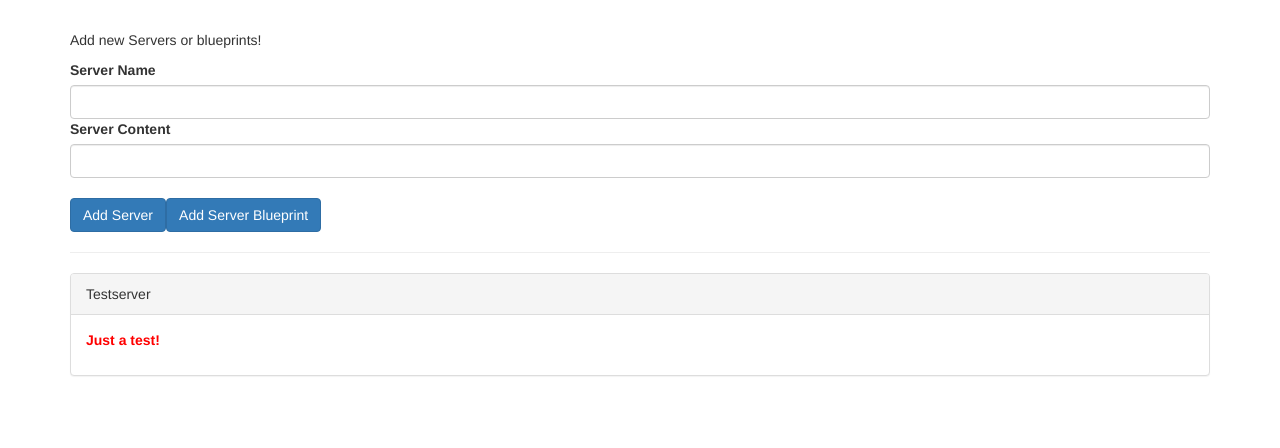
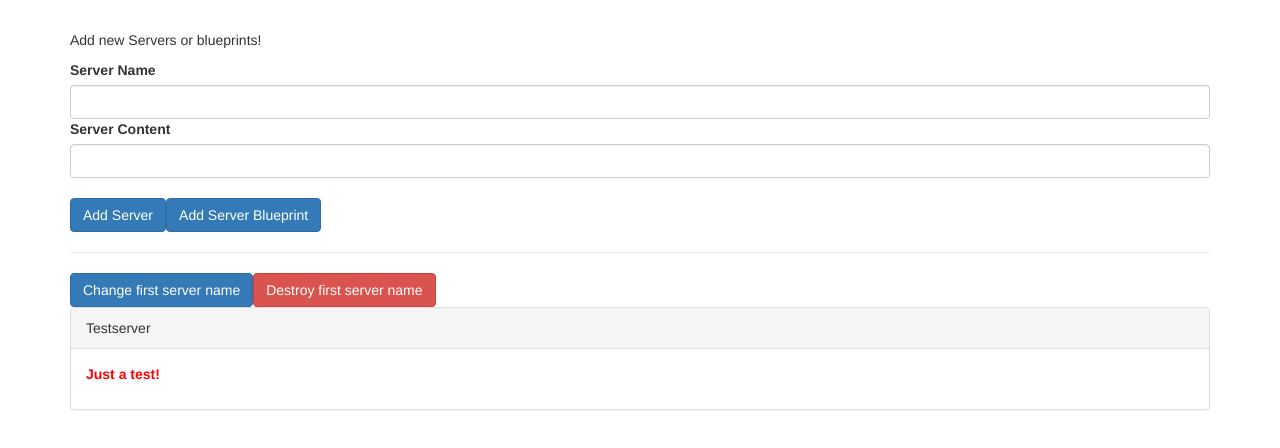
Before and after one commit to palmartens/recipe-project, an Angular app: page / in a window 1280 px wide. Shown: the top 448 px of the page. Built offline with nearby package versions, Linux system fonts and the light colour scheme.

Commit message:
viewChild()

```diff
--- a/src/app/app.component.html
+++ b/src/app/app.component.html
@@ -3,7 +3,9 @@
   <hr>
   <div class="row">
     <div class="col-xs-12">
-      <app-server-element [srvElement]="serverElement" *ngFor="let serverElement of serverElements">
+      <button type="button" class="btn btn-primary" (click)="onChangeFirst()">Change first server name</button>
+      <button type="button" class="btn btn-danger" (click)="onDestroyFirst()">Destroy first server name</button>
+      <app-server-element [name]="serverElement.name" [srvElement]="serverElement" *ngFor="let serverElement of serverElements">
         <p>
           <strong *ngIf="serverElement.type === 'server'" style="color: red">{{ serverElement.content }}</strong>
           <em *ngIf="serverElement.type === 'blueprint'">{{ serverElement.content }}</em>
--- a/src/app/app.component.ts
+++ b/src/app/app.component.ts
@@ -24,4 +24,14 @@ export class AppComponent {
     });
   }
 
+  onChangeFirst() {
+    this.serverElements[0].name = 'Changed!';
+
+  }
+
+  onDestroyFirst() {
+    this.serverElements.splice(0);
+
+  }
+
 }
--- a/src/app/server-element/server-element.component.html
+++ b/src/app/server-element/server-element.component.html
@@ -1,5 +1,6 @@
 <div class="panel panel-default">
-    <div class="panel-heading">{{ element.name }}</div>
+    <!-- <div class="panel-heading">{{ element.name }}</div> -->
+    <div class="panel-heading" #heading>{{ name }}</div>
     <div class="panel-body">
         <!-- ng-content is the Angular equivalent of slots -->
         <ng-content></ng-content>
--- a/src/app/server-element/server-element.component.ts
+++ b/src/app/server-element/server-element.component.ts
@@ -1,4 +1,4 @@
-import { Component, Input, ViewEncapsulation } from '@angular/core';
+import { AfterContentChecked, AfterContentInit, AfterViewChecked, AfterViewInit, Component, DoCheck, ElementRef, Input, OnChanges, OnDestroy, OnInit, SimpleChanges, ViewChild, ViewEncapsulation } from '@angular/core';
 
 @Component({
   selector: 'app-server-element',
@@ -6,9 +6,53 @@ import { Component, Input, ViewEncapsulation } from '@angular/core';
   styleUrls: ['./server-element.component.css'],
   encapsulation: ViewEncapsulation.Emulated
 })
-export class ServerElementComponent {
+export class ServerElementComponent implements OnInit, OnChanges, DoCheck, AfterContentInit, AfterContentChecked,AfterViewInit, AfterViewChecked, OnDestroy {
 
   // This is a property that can be referenced from a parent component
   @Input('srvElement') element: {type: string, name: string, content: string };
+  @Input() name: string;
+
+  @ViewChild('heading', {static: true}) header: ElementRef;
+
+  constructor() {
+    console.log("constructor called");
+  }
+
+  ngOnInit() {
+    console.log('ngOnInit called');
+    console.log('textcontent:' + this.header.nativeElement.textContent);
+  }
+
+  ngOnChanges(changes: SimpleChanges) {
+    console.log('OnChanges called', changes);
+  }
+
+  ngDoCheck() {
+    console.log('ngDoCheck called!')
+  }
+
+  ngAfterContentInit() {
+    console.log('ngAfterContentInit called!')
+
+  }
+
+  ngAfterContentChecked() {
+    console.log('ngAfterContentChecked called!')
+  }
+
+  ngAfterViewChecked() {
+    console.log('ngAfterViewChecked');
+
+  }
+
+  ngAfterViewInit() {
+    console.log('ngAfterViewInit');
+    console.log('textcontent:' + this.header.nativeElement.textContent);
+
+  }
+
+  ngOnDestroy() {
+    console.log('ngOnDestroy');
+  }
 
 }
```
